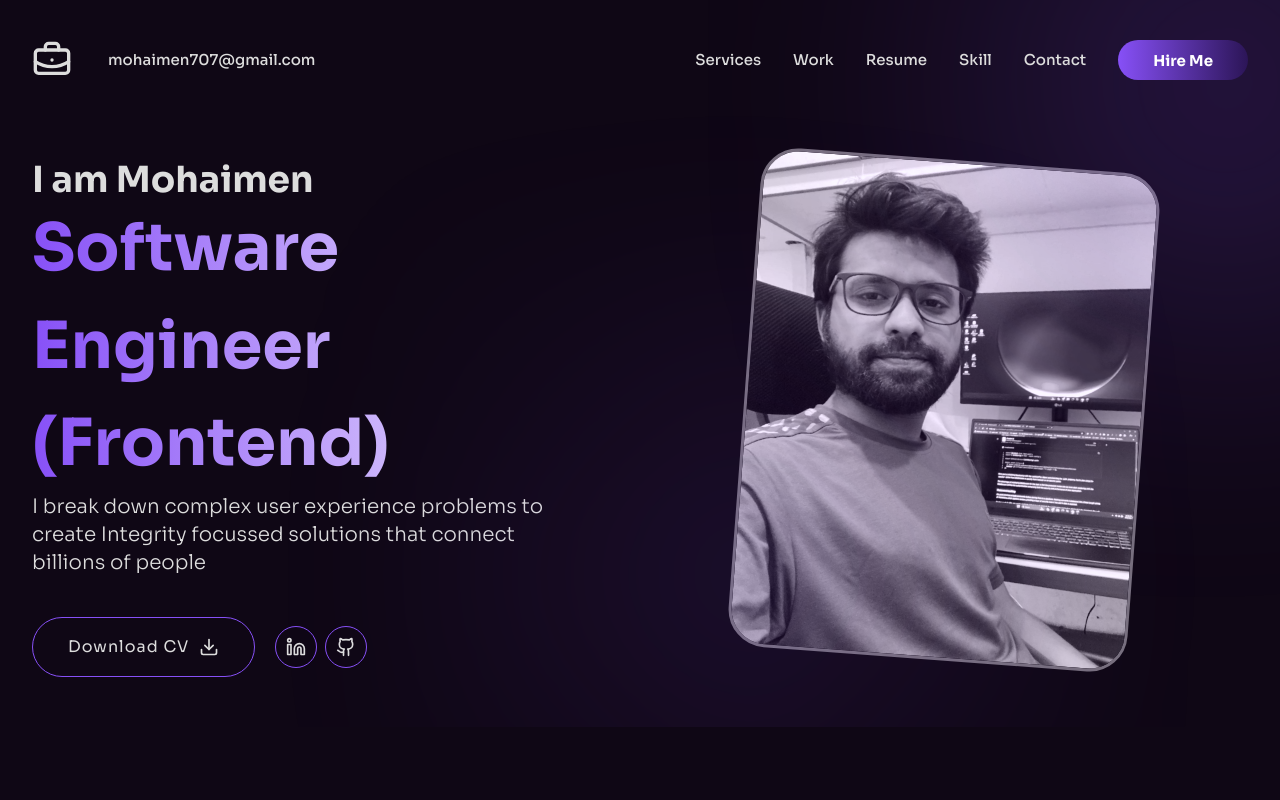
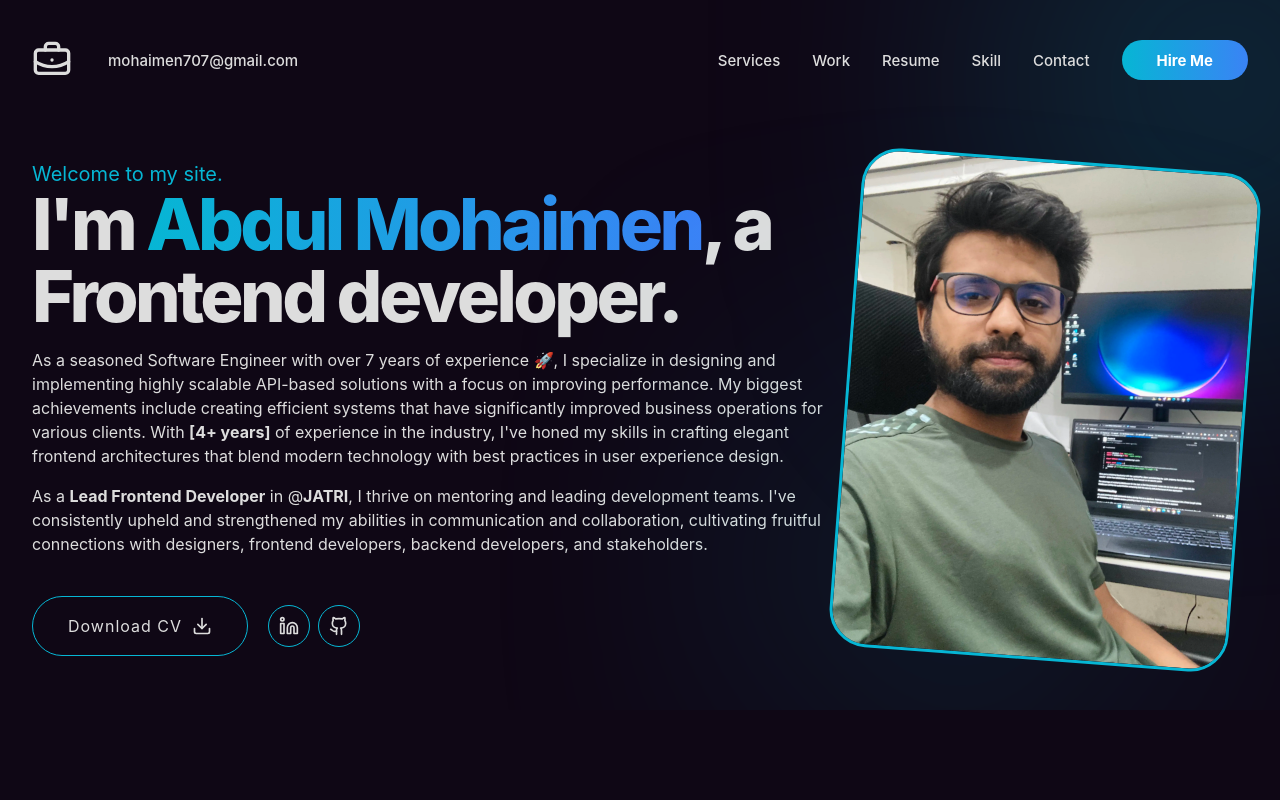
Before and after one commit to mohaimenkhalid/personal-portfolio-nuxt3, a Nuxt app: page / in a window 1280 px wide. Shown: the top 800 px of the page. Built offline with nearby package versions, Linux system fonts and the light colour scheme.

Commit message:
update primary color, font family, hero section design

```diff
--- a/components/hero.vue
+++ b/components/hero.vue
@@ -6,17 +6,34 @@ import { Download, Linkedin, Github } from 'lucide-vue-next';
   <section class="hero-section">
     <div class="container">
       <div class="w-full flex">
-        <div class="w-full md:w-1/2">
-          <span class="hero-sub-title">I am Mohaimen</span>
-          <h1 class="hero-title bg-clip text-[32px] md:text-[65px]">Software Engineer <br /> <span>(Frontend)</span></h1>
+        <div class="w-full md:w-2/3">
+          <span class="hero-sub-title">Welcome to my site.</span>
+          <h1 class="heading-hero ">I'm <strong>Abdul Mohaimen</strong>, a Frontend developer.</h1>
+
+
+<!--          <h1 class="hero-title bg-clip text-[32px] md:text-[65px]">Abdul Mohaimen</h1>-->
+<!--          <h1 class="hero-title bg-clip text-[32px] md:text-[30px]">Sr. Frontend Engineer</h1>-->
           <div class="w-full block md:hidden my-6">
             <div class="hero-image">
               <img class="!w-[250px] !h-[300px]" src="../assets/image/mohaimen_desk.webp"  alt="mohaimen-img" />
             </div>
           </div>
-          <p class="hero-lead">
-            I break down complex user experience
-            problems to create Integrity focussed solutions that connect billions of people
+          <p class="">
+            As a seasoned Software Engineer with over 7 years of experience 🚀,
+            I specialize in designing and implementing highly scalable API-based
+            solutions with a focus on improving performance. My biggest achievements
+            include creating efficient systems that have significantly improved business
+            operations for various clients.
+
+
+            With <strong>[4+ years]</strong> of experience in the industry, I've honed my skills in
+            crafting elegant frontend architectures that blend modern technology
+            with best practices in user experience design.
+          </p>
+          <p class="mt-4">
+            As a <strong>Lead Frontend Developer</strong> in @<strong>JATRI</strong>, I thrive on mentoring and leading development teams.
+            I've consistently upheld and strengthened my abilities in communication and collaboration,
+            cultivating fruitful connections with designers, frontend developers, backend developers, and stakeholders.
           </p>
           <div class="flex mt-10 items-center gap-5 flex-col md:flex-row">
             <a class="btn-download" href="">
@@ -33,7 +50,7 @@ import { Download, Linkedin, Github } from 'lucide-vue-next';
             </div>
           </div>
         </div>
-        <div class="w-full md:w-1/2 hidden md:block">
+        <div class="w-full md:w-1/3 hidden md:block">
           <div class="hero-image">
             <img src="../assets/image/mohaimen_desk.webp"  alt="mohaimen-img" />
           </div>
@@ -48,6 +65,26 @@ import { Download, Linkedin, Github } from 'lucide-vue-next';
 </template>
 
 <style scoped>
+
+.heading-hero {
+  margin-bottom: 1rem;
+  font-size: 4.5rem;
+  line-height: 1;
+  font-weight: 800;
+  letter-spacing: -.05em;
+}
+
+.heading-hero strong {
+  background-image: linear-gradient(to right, var(--tw-gradient-stops));
+  --tw-gradient-from: #06b6d4;
+  --tw-gradient-stops: var(--tw-gradient-from), var(--tw-gradient-to);
+  --tw-gradient-to: rgba(14,165,233,0);
+  --tw-gradient-to: #3b82f6;
+  -webkit-background-clip: text;
+  background-clip: text;
+  font-weight: 800;
+  color: transparent;
+}
 
 .hero-section {
   background: var(--tj-theme-accent-1);
@@ -93,8 +130,8 @@ import { Download, Linkedin, Github } from 'lucide-vue-next';
   -webkit-transition: 0.3s;
   -o-transition: 0.3s;
   transition: 0.5s;
-  mix-blend-mode: luminosity;
 }
+/*mix-blend-mode: luminosity;*/
 
 .hero-image img:hover {
   -webkit-transform: rotate(0deg);
```
Also changed, not shown: assets/css/tailwind.css.
